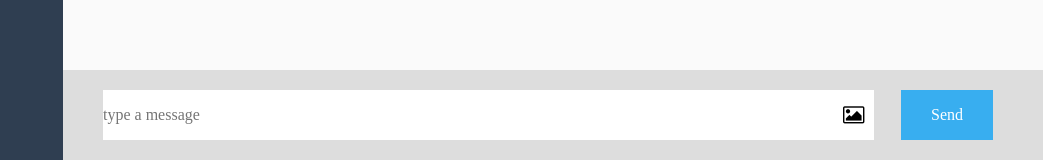
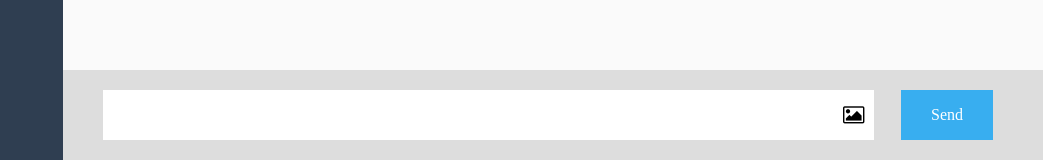
Before and after one commit to una7/chat-space, a Rails app: page / in a window 1280 px wide. Shown: the part 660-820 px from the top of the page, without its empty margins (237-1280 px from the left). Run offline with Rails 7, Linux system fonts and the light colour scheme; style sheets or scripts are compiled from the project's sources; some libraries are stand-ins or nearby versions.

Commit message:
Update index.html.haml

```diff
--- a/app/views/messages/index.html.haml
+++ b/app/views/messages/index.html.haml
@@ -36,7 +36,7 @@
 
     .form
       %form
-        %input.form__message{:name => "message[content]", :placeholder => "type a message", :type => "text"}/
+        %input.form__message
         .form__icon
           %label.form__icon__image
             = fa_icon 'picture-o', class: 'icon'
```
